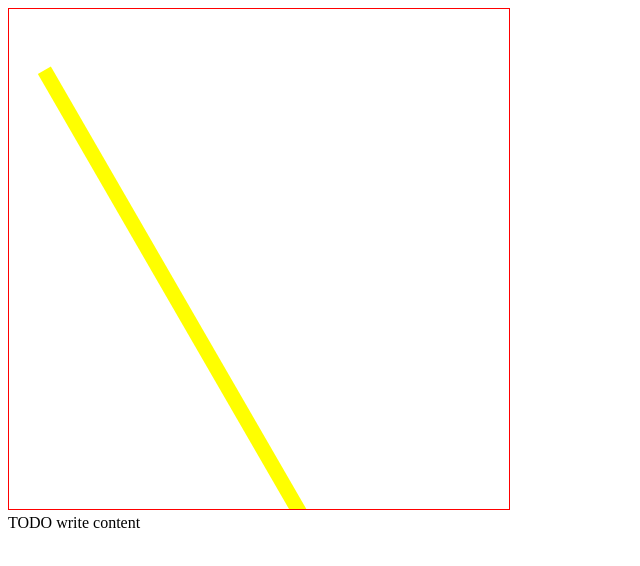
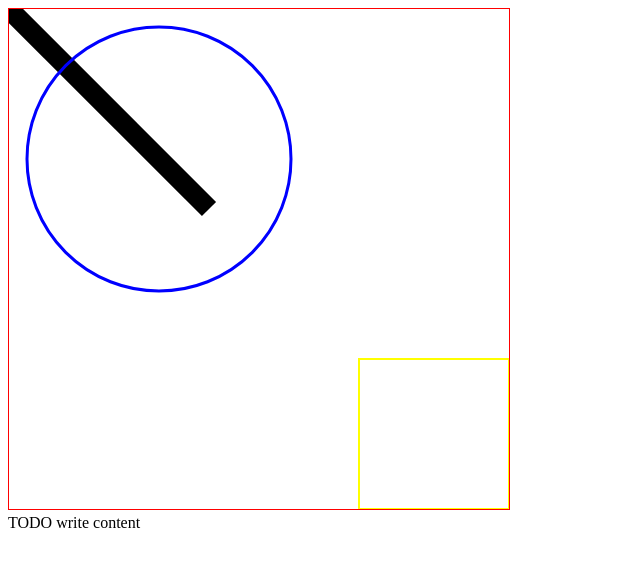
Before and after one commit to dysha88/MyProjects, a plain HTML site: page Canvas/public_html/index.html in a window 1280 px wide. Shown: the whole page, without its empty margins (0-640 px from the left). Drawn offline with Linux system fonts and the light colour scheme.

Commit message:
HomeWork5 begin steps

```diff
--- a/Canvas/public_html/index.html
+++ b/Canvas/public_html/index.html
@@ -12,7 +12,7 @@ and open the template in the editor.
     </head>
     <body>
         <canvas id="myCanvas" width='500' height='500' style='border: 1px solid red'>No canvas support!</canvas>
-        <script src="js/test.js" type="text/javascript"></script>
+        <script src="js/HomeWorks/HomeWork5.js" type="text/javascript"></script>
         <div>TODO write content</div>
     </body>
 </html>
--- a/Canvas/public_html/js/HomeWorks/HomeWork5.js
+++ b/Canvas/public_html/js/HomeWorks/HomeWork5.js
@@ -0,0 +1,68 @@
+var canvas = document.getElementById('myCanvas');
+var context = canvas.getContext('2d');
+
+function Line (x, y, length) {
+    var me = this;
+
+    this.x1 = x;
+    this.y1 = y;
+    this.x2 = x + length;
+    this.y2 = y + length;
+    this.draw = function(ctx){
+        ctx.save();
+        ctx.beginPath();
+        ctx.moveTo(me.x1, me.y1);
+        ctx.lineTo(me.x2, me.y2);
+        ctx.strokeStyle = 'black';
+        ctx.lineWidth = 20;
+        ctx.stroke();
+        ctx.restore();
+    };
+
+};
+
+function Circle (x, y, r, startAngle, endAngle) {
+    var me = this;
+
+    this.x = x;
+    this.y = y;
+    this.r = r;
+    this.startAng = startAngle;
+    this.endAng = endAngle;
+    this.draw = function(ctx){
+        ctx.save();
+        ctx.beginPath();
+        ctx.arc(me.x, me.y, me.r, me.startAng, me.endAng);
+        ctx.strokeStyle = 'blue';
+        ctx.lineWidth = 3;
+        ctx.stroke();
+        ctx.restore();
+    };
+};
+
+function Rectungle (x, y, width, height) {
+    var me = this;
+
+    this.x = x;
+    this.y = y;
+    this.width = width;
+    this.height = height;
+    this.draw = function(ctx) {
+        ctx.save();
+        ctx.beginPath();
+        ctx.rect(me.x, me.y, me.width, me.height);
+        ctx.strokeStyle = 'yellow';
+        ctx.lineWidth = 2;
+        ctx.stroke();
+        ctx.restore();
+    };
+};
+
+var line = new Line(0, 0, 200);
+line.draw(context);
+
+var circle = new Circle(150, 150, 132, 0, 7);
+circle.draw(context);
+
+var rectungle = new Rectungle(350, 350, 150, 150);
+rectungle.draw(context);
```
